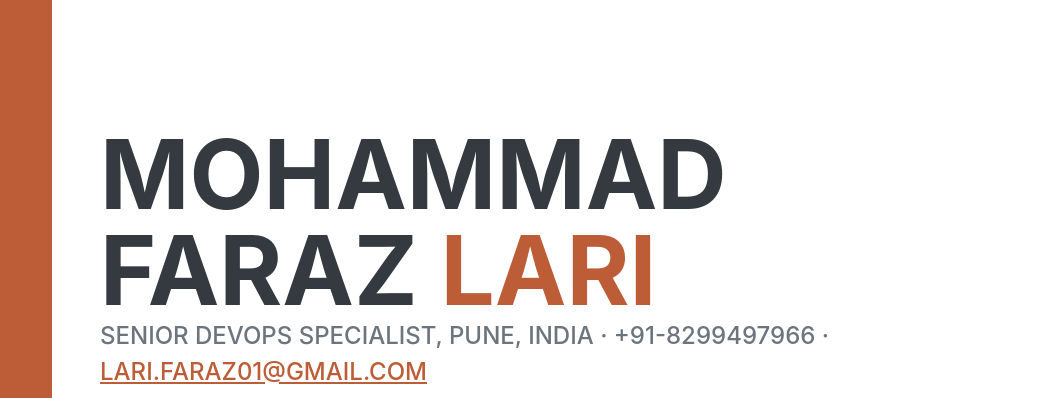
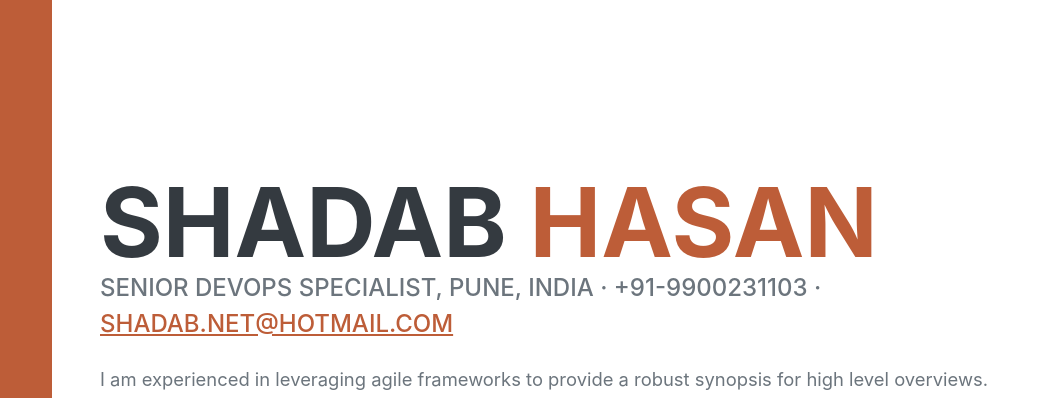
Before and after one commit to ShadabHasan/shadabhasan.github.io, a plain HTML site: page index.html in a window 1280 px wide. Shown: the top 398 px of the page, 220-1280 px from the left. Drawn offline with nearby package versions, Linux system fonts and the light colour scheme; a script that the page names is missing; a web font is replaced by a local one.

Commit message:
Update index.html

```diff
--- a/index.html
+++ b/index.html
@@ -9,7 +9,7 @@
         <meta name="description" content="">
         <meta property="og:description" content="" />
         <meta name="contactNote" content="" />
-        <meta name="author" content="Mohammad Faraz Lari">
+        <meta name="author" content="Shadab Hasan">
         <!-- Font Awesome icons (free version)-->
         <script src="https://use.fontawesome.com/releases/v5.15.3/js/all.js" crossorigin="anonymous"></script>
         <!-- Google fonts-->
@@ -25,7 +25,7 @@
     <body id="page-top">
       <nav class="navbar navbar-expand-lg navbar-dark bg-primary fixed-top" id="sideNav">
       <a class="navbar-brand js-scroll-trigger" href="#page-top">
-        <span class="d-block d-lg-none">Mohammad Faraz Lari</span>
+        <span class="d-block d-lg-none">Shadab Hasan</span>
         <span class="d-none d-lg-block">
           <img class="img-fluid img-profile rounded-circle mx-auto mb-2" src="https://larifaraz.github.io/assets/img/profile.jpeg" alt="">
         </span>
@@ -62,12 +62,12 @@
                     <div class="resume-item d-flex flex-column flex-md-row">
                         <div class="mr-auto">
                     <h1 class="mb-0">
-                        MOHAMMAD FARAZ
-                        <span class="text-primary">Lari</span>
+                        Shadab
+                        <span class="text-primary">Hasan</span>
                     </h1>
                     <div class="subheading mb-4">
-                         Senior DevOps Specialist, Pune, India · +91-8299497966 ·
-                        <a href="mailto:name@email.com">lari.faraz01@gmail.com</a>
+                         Senior DevOps Specialist, Pune, India · +91-9900231103 ·
+                        <a href="mailto:name@email.com">shadab.net@hotmail.com</a>
                     </div>
                     <p class="lead mb-5">I am experienced in leveraging agile frameworks to provide a robust synopsis for high level overviews. Iterative approaches to corporate strategy foster collaborative thinking to further the overall value proposition. DevOps/ML Engineer with 6 years of experience in IT Industry, seeking an opportunity to develop a career which would enhance me to go past that extra mile in my field... Absolutely no problems to stretch to give better results... By having an attitude to motivate others and to work as an active team member.</p>
                     <ul class="list-inline list-social-icons mb-0">
```
